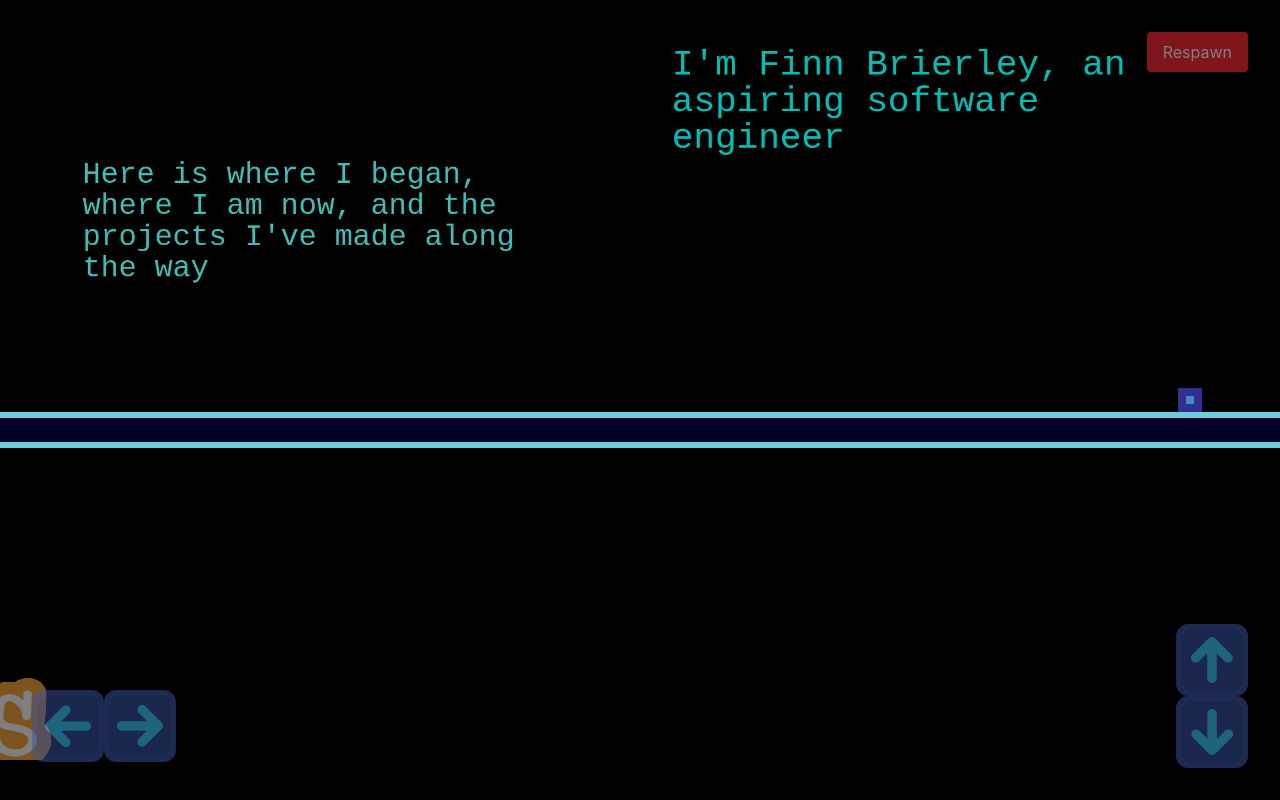
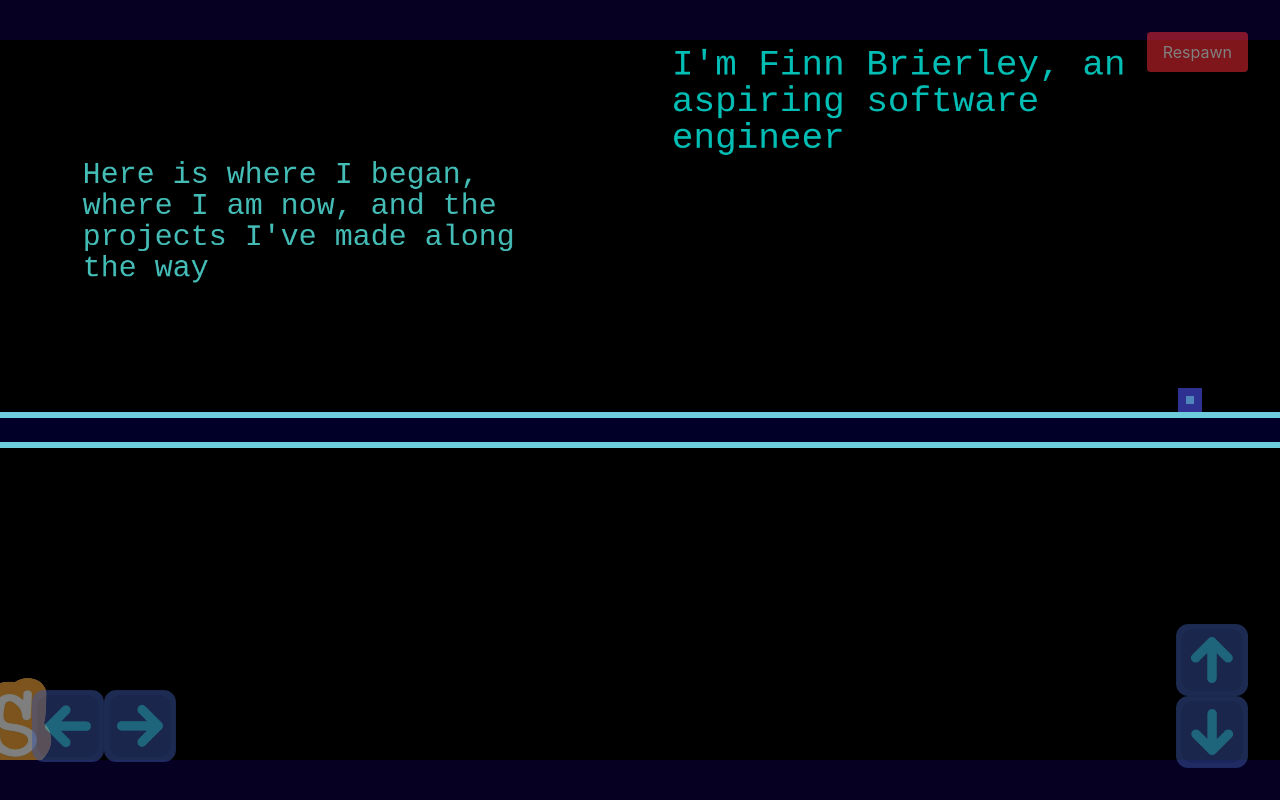
Before and after one commit to POrGSrPOGS/finnb-co-uk, a React (Vite) app: page / in a window 1280 px wide. Built offline with nearby package versions, Linux system fonts and the light colour scheme.

Commit message:
Configured colours

```diff
--- a/src/index.css
+++ b/src/index.css
@@ -1,6 +1,6 @@
 @import "tailwindcss";
 
 body {
-  background-color: #000000;
+  background-color: #060022;
   color: #00eeff;
 }
```
